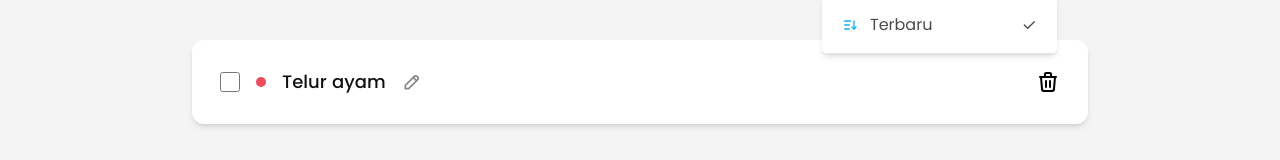
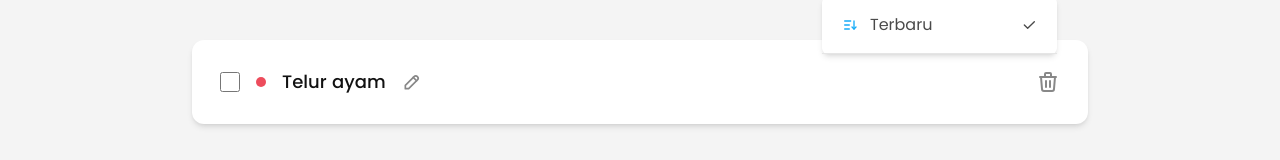
Before and after one commit to up2dul/todo-list, a React (Vite) app: page /activity in a window 1280 px wide. Shown: the part 207-367 px from the top of the page. Built offline with nearby package versions, Linux system fonts and the light colour scheme.

Commit message:
refactor: 💡 rename the custom color

```diff
--- a/src/components/TrashButton.tsx
+++ b/src/components/TrashButton.tsx
@@ -5,10 +5,7 @@ type TrashButtonProps = {
 };
 
 export const TrashButton = ({ buttonType }: TrashButtonProps) => (
-  <span
-    data-cy={`${buttonType}-item-delete-button`}
-    className='cursor-pointer text-2xl text-gray'
-    title={`Delete ${buttonType}`}>
-    <TbTrash />
+  <span data-cy={`${buttonType}-item-delete-button`} title={`Delete ${buttonType}`}>
+    <TbTrash className='cursor-pointer text-2xl text-dark-3 hover:text-dark-1' />
   </span>
 );
```
